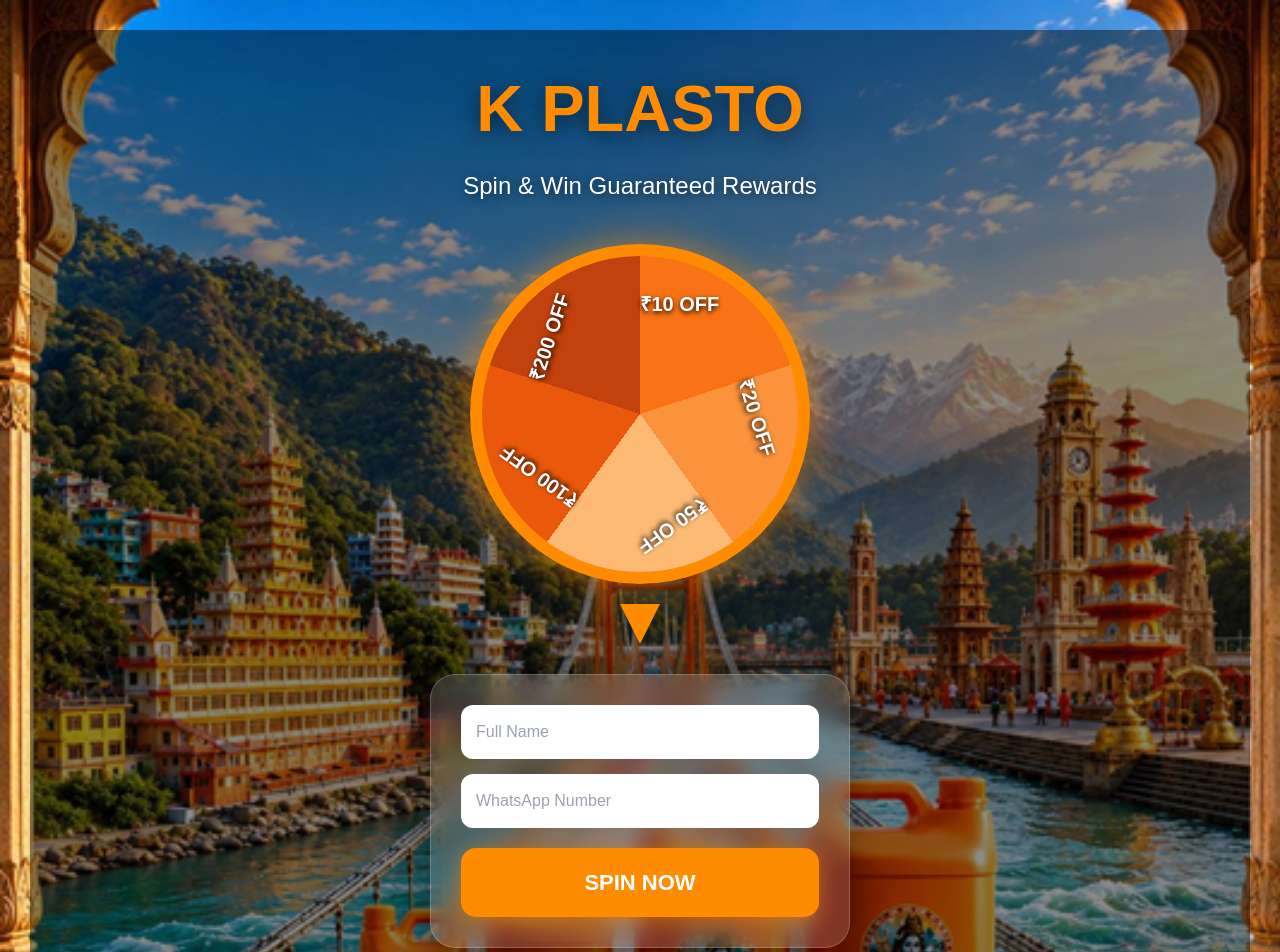
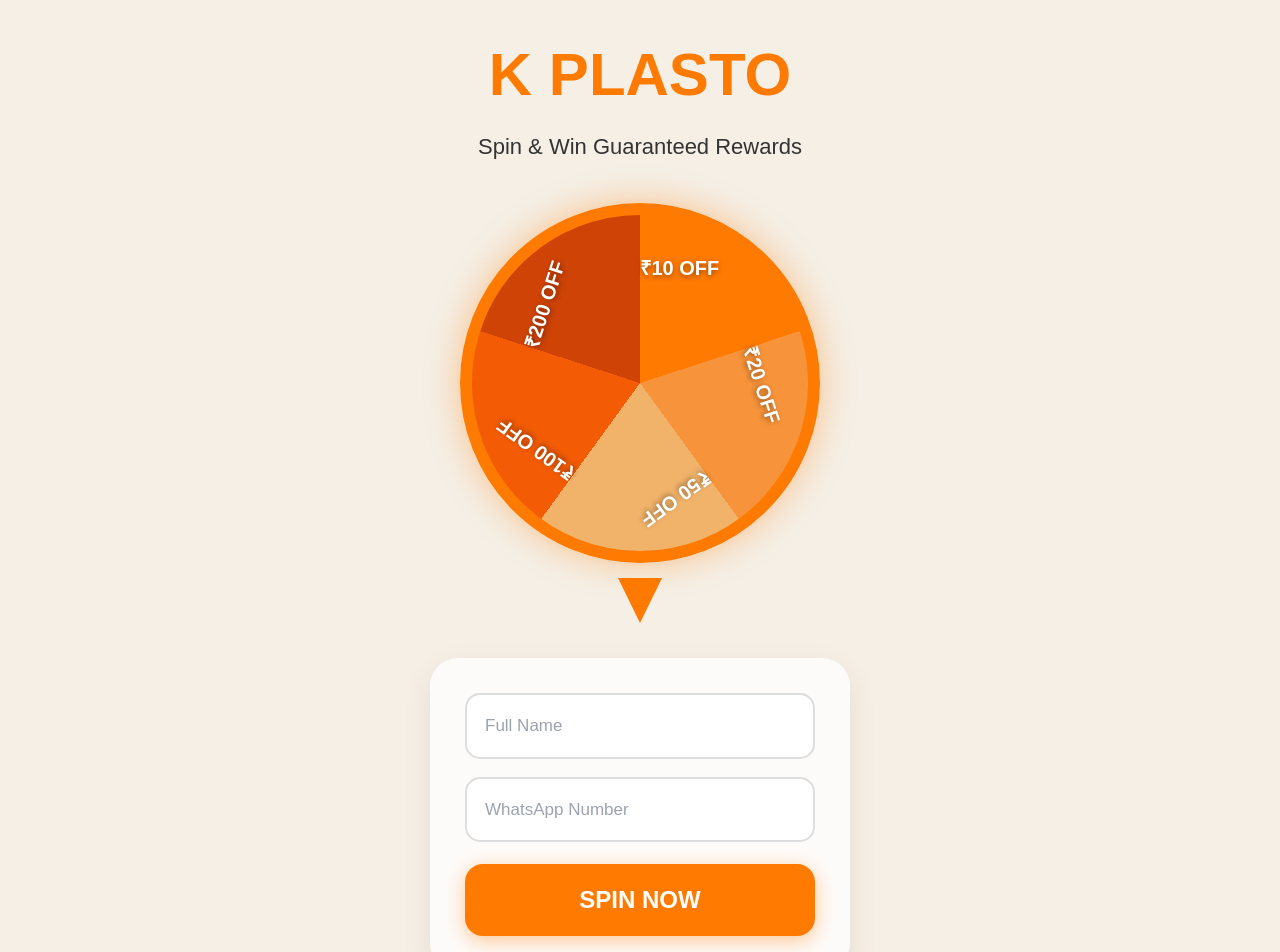
Before and after one commit to mayurkes-code/kplasto-wheel, a React (Vite) app: page / in a window 1280 px wide. Shown: the top 952 px of the page. Built offline with nearby package versions, Linux system fonts and the light colour scheme.

Commit message:
Update App.jsx

```diff
--- a/App.jsx
+++ b/App.jsx
@@ -67,6 +67,7 @@
     setLoading(true);
 
     try {
+      // CHECK EXISTING NUMBER
       const checkQuery = query(
         collection(db, "customers"),
         where("phone", "==", phone)
@@ -80,6 +81,7 @@
         return;
       }
 
+      // GENERATE REWARD
       const reward = weightedReward();
 
       const extraRotation =
@@ -114,6 +116,7 @@
 
         setCoupon(generatedCoupon);
 
+        // SAVE TO FIREBASE
         await addDoc(collection(db, "customers"), {
           name: name,
           phone: phone,
@@ -139,30 +142,17 @@
     <div
       style={{
         minHeight: "100vh",
-        backgroundImage: "url('/background.png')",
-        backgroundSize: "cover",
-        backgroundPosition: "center",
-        backgroundAttachment: "fixed",
+        background: "#f5efe5",
         fontFamily: "Arial",
         padding: "30px",
         textAlign: "center",
-        color: "white",
-      }}
-    >
-      <div
-        style={{
-          background: "rgba(0,0,0,0.45)",
-          minHeight: "100vh",
-          padding: "30px",
-          borderRadius: "30px",
       }}
     >
       <h1
         style={{
-            fontSize: "65px",
+          fontSize: "60px",
+          color: "#ff7a00",
           fontWeight: "900",
-            color: "#ff8c00",
-            textShadow: "0 4px 20px rgba(0,0,0,0.5)",
           marginBottom: "10px",
         }}
       >
@@ -171,28 +161,29 @@
 
       <p
         style={{
-            fontSize: "24px",
+          fontSize: "22px",
+          color: "#333",
           marginBottom: "40px",
-            textShadow: "0 2px 10px rgba(0,0,0,0.5)",
         }}
       >
         Spin & Win Guaranteed Rewards
       </p>
 
+      {/* WHEEL */}
       <div
         style={{
-            width: "340px",
-            height: "340px",
+          width: "360px",
+          height: "360px",
           borderRadius: "50%",
-            border: "12px solid #ff8c00",
+          border: "12px solid #ff7a00",
           margin: "0 auto",
           position: "relative",
           overflow: "hidden",
           transform: `rotate(${rotation}deg)`,
           transition: "transform 5s ease-out",
           background:
-              "conic-gradient(#f97316 0deg 72deg,#fb923c 72deg 144deg,#fdba74 144deg 216deg,#ea580c 216deg 288deg,#c2410c 288deg 360deg)",
-            boxShadow: "0 0 40px rgba(255,140,0,0.6)",
+            "conic-gradient(#ff7a00 0deg 72deg,#f7933a 72deg 144deg,#f1b36a 144deg 216deg,#f35b04 216deg 288deg,#cf4307 288deg 360deg)",
+          boxShadow: "0 0 35px rgba(255,122,0,0.4)",
         }}
       >
         {rewards.map((reward, index) => {
@@ -206,12 +197,12 @@
                 top: "50%",
                 left: "50%",
                 transform:
-                    `rotate(${angle}deg) translate(0,-125px)`,
+                  `rotate(${angle}deg) translate(0,-130px)`,
                 transformOrigin: "0 0",
                 color: "white",
                 fontWeight: "bold",
                 fontSize: "20px",
-                  textShadow: "0 2px 5px black",
+                textShadow: "0 2px 5px rgba(0,0,0,0.4)",
               }}
             >
               {reward}
@@ -220,27 +211,28 @@
         })}
       </div>
 
+      {/* POINTER */}
       <div
         style={{
           width: 0,
           height: 0,
-            borderLeft: "20px solid transparent",
-            borderRight: "20px solid transparent",
-            borderTop: "40px solid #ff8c00",
-            margin: "20px auto",
+          borderLeft: "22px solid transparent",
+          borderRight: "22px solid transparent",
+          borderTop: "45px solid #ff7a00",
+          margin: "15px auto 35px",
         }}
       ></div>
 
+      {/* FORM */}
       <div
         style={{
           maxWidth: "420px",
-            margin: "30px auto",
-            background: "rgba(255,255,255,0.15)",
-            backdropFilter: "blur(12px)",
-            padding: "30px",
-            borderRadius: "25px",
-            border: "1px solid rgba(255,255,255,0.2)",
-            boxShadow: "0 10px 30px rgba(0,0,0,0.3)",
+          margin: "0 auto",
+          background: "rgba(255,255,255,0.75)",
+          backdropFilter: "blur(10px)",
+          padding: "35px",
+          borderRadius: "28px",
+          boxShadow: "0 10px 30px rgba(0,0,0,0.08)",
         }}
       >
         <input
@@ -250,11 +242,12 @@
           onChange={(e) => setName(e.target.value)}
           style={{
             width: "100%",
-              padding: "15px",
-              marginBottom: "15px",
-              borderRadius: "12px",
-              border: "none",
-              fontSize: "16px",
+            padding: "18px",
+            marginBottom: "18px",
+            borderRadius: "15px",
+            border: "2px solid #ddd",
+            fontSize: "17px",
+            outline: "none",
           }}
         />
 
@@ -265,11 +258,12 @@
           onChange={(e) => setPhone(e.target.value)}
           style={{
             width: "100%",
-              padding: "15px",
-              marginBottom: "20px",
-              borderRadius: "12px",
-              border: "none",
-              fontSize: "16px",
+            padding: "18px",
+            marginBottom: "22px",
+            borderRadius: "15px",
+            border: "2px solid #ddd",
+            fontSize: "17px",
+            outline: "none",
           }}
         />
 
@@ -278,46 +272,54 @@
           disabled={loading}
           style={{
             width: "100%",
-              background: "#ff8c00",
+            background: "#ff7a00",
             color: "white",
             padding: "18px",
             border: "none",
-              borderRadius: "15px",
-              fontSize: "22px",
+            borderRadius: "18px",
+            fontSize: "24px",
             fontWeight: "bold",
             cursor: "pointer",
-              boxShadow: "0 5px 20px rgba(255,140,0,0.5)",
+            boxShadow: "0 5px 20px rgba(255,122,0,0.4)",
           }}
         >
           {loading ? "PLEASE WAIT..." : "SPIN NOW"}
         </button>
       </div>
 
+      {/* RESULT */}
       {result && (
         <div
           style={{
             maxWidth: "420px",
-              margin: "30px auto",
-              background: "rgba(255,140,0,0.95)",
+            margin: "35px auto",
+            background: "#ff7a00",
             color: "white",
             padding: "30px",
             borderRadius: "25px",
-              boxShadow: "0 10px 40px rgba(0,0,0,0.4)",
+            boxShadow: "0 10px 30px rgba(0,0,0,0.15)",
           }}
         >
           <h2>🎉 Congratulations 🎉</h2>
 
-            <h1>{result}</h1>
+          <h1
+            style={{
+              fontSize: "42px",
+              marginTop: "10px",
+            }}
+          >
+            {result}
+          </h1>
 
           <div
             style={{
               background: "white",
-                color: "#ff8c00",
-                padding: "15px",
-                borderRadius: "12px",
+              color: "#ff7a00",
+              padding: "18px",
+              borderRadius: "15px",
               marginTop: "20px",
               fontWeight: "bold",
-                fontSize: "24px",
+              fontSize: "26px",
             }}
           >
             {coupon}
@@ -333,12 +335,11 @@
             </div>
           </div>
 
-            <p style={{ marginTop: "15px" }}>
+          <p style={{ marginTop: "18px" }}>
             Show this coupon at billing counter.
           </p>
         </div>
       )}
     </div>
-    </div>
   );
 }
```
Lines whose indentation alone changed are shown as unchanged.
